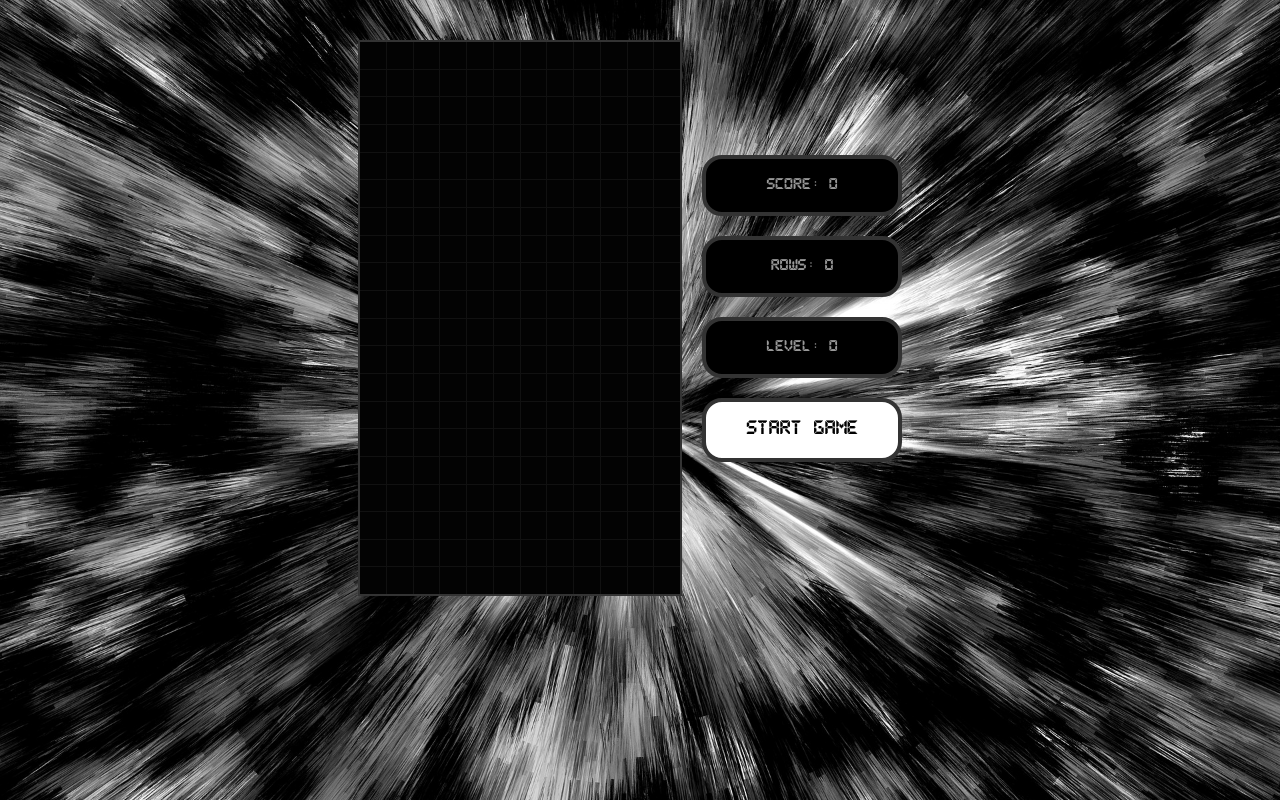
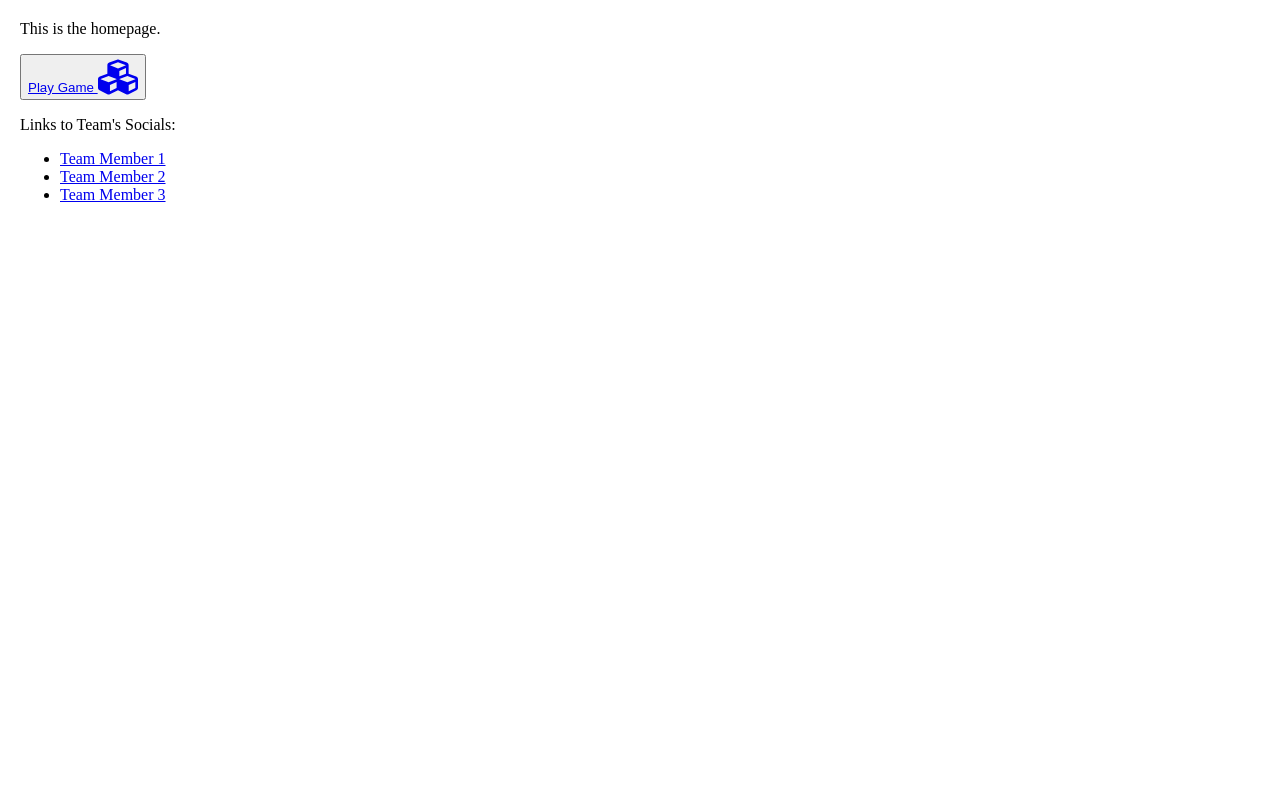
Before and after one commit to wordlesspirate/tetris, a React (Create React App) app in the folder react-tetris/tetris/: page / in a window 1280 px wide. Built offline with nearby package versions, Linux system fonts and the light colour scheme.

Commit message:
introduced react-router and font-awesome dependencies; created Homepage with corresponding StyledComponent and added links that redirect to game page and back to homepage

```diff
--- a/react-tetris/tetris/src/App.js
+++ b/react-tetris/tetris/src/App.js
@@ -1,7 +1,18 @@
+import { BrowserRouter as Router, Switch, Route } from "react-router-dom";
 import { Tetris } from "./components/Tetris";
+import { Homepage } from "./Homepage";
 
 export const App = () => (
   <div className="App">
-    <Tetris />
+    <Router>
+      <Switch>
+        <Route exact path="/">
+          <Homepage />
+        </Route>
+        <Route exact path="/tetris">
+          <Tetris />
+        </Route>
+      </Switch>
+    </Router>
   </div>
 );
--- /dev/null
+++ b/react-tetris/tetris/src/Homepage.js
@@ -0,0 +1,34 @@
+import React from "react";
+import { Link } from "react-router-dom";
+import { StyledHomepage } from "./components/styles/StyledHomepage";
+import { FontAwesomeIcon } from "@fortawesome/react-fontawesome";
+import { faCubes } from "@fortawesome/free-solid-svg-icons";
+
+const blocks = <FontAwesomeIcon icon={faCubes} size="3x" />;
+
+export const Homepage = () => {
+  return (
+    <StyledHomepage>
+      This is the homepage.
+      <p></p>
+      <div>
+        <button>
+          <Link to={`/tetris`}>Play Game {blocks}</Link>
+        </button>
+      </div>
+      <p></p>
+      Links to Team's Socials:
+      <ul>
+        <li>
+          <a href="https://linkedin.com/">Team Member 1</a>
+        </li>
+        <li>
+          <a href="https://linkedin.com/">Team Member 2</a>
+        </li>
+        <li>
+          <a href="https://linkedin.com/">Team Member 3</a>
+        </li>
+      </ul>
+    </StyledHomepage>
+  );
+};
--- a/react-tetris/tetris/src/components/Tetris.js
+++ b/react-tetris/tetris/src/components/Tetris.js
@@ -8,6 +8,10 @@ import { useGameStatus } from "../hooks/useGameStatus";
 import { Stage } from "./Stage";
 import { Display } from "./Display";
 import { StartButton } from "./StartButton";
+import { Link } from "react-router-dom";
+import { FontAwesomeIcon } from "@fortawesome/react-fontawesome";
+import { faHome } from "@fortawesome/free-solid-svg-icons";
+import { PlayThemeSong } from "./PlayThemeSong";
 
 export const Tetris = () => {
   // speed time depending on level
@@ -92,6 +96,8 @@ export const Tetris = () => {
     drop();
   }, dropTime);
 
+  const goHome = <FontAwesomeIcon icon={faHome} size="3x" />;
+
   return (
     // we are using the wrapper to handle key inputs
     <StyledTetrisWrapper
@@ -100,6 +106,12 @@ export const Tetris = () => {
       onKeyDown={(event) => move(event)}
       onKeyUp={keyUp}
     >
+      <button className="goHome">
+        <Link to={`/`}>Back to {goHome}</Link>
+      </button>
+
+      <PlayThemeSong />
+
       <StyledTetris>
         <Stage stage={stage} />
         <aside>
--- /dev/null
+++ b/react-tetris/tetris/src/components/styles/StyledHomepage.js
@@ -0,0 +1,6 @@
+import styled from "styled-components";
+
+export const StyledHomepage = styled.div`
+  padding-top: 20px;
+  padding-left: 20px;
+`;
```
